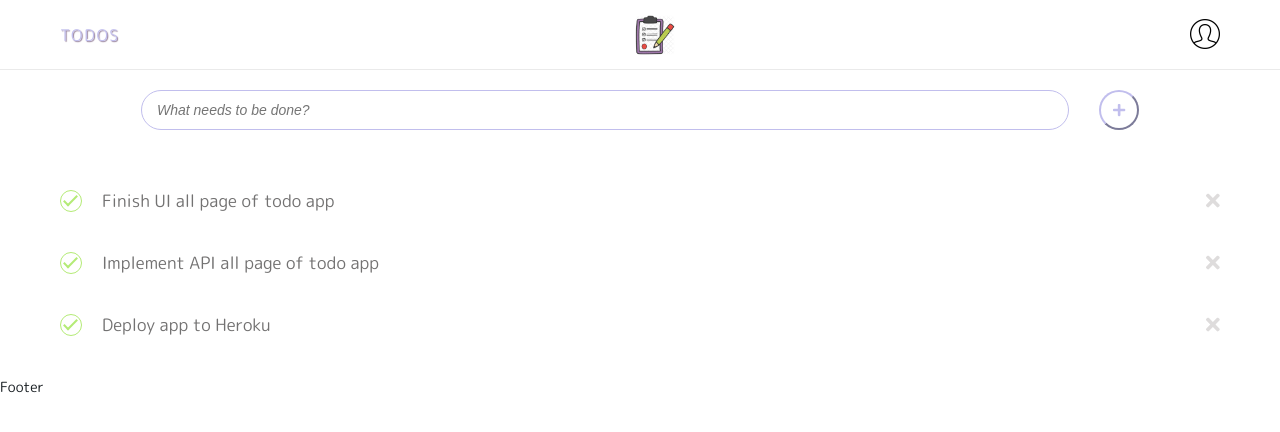
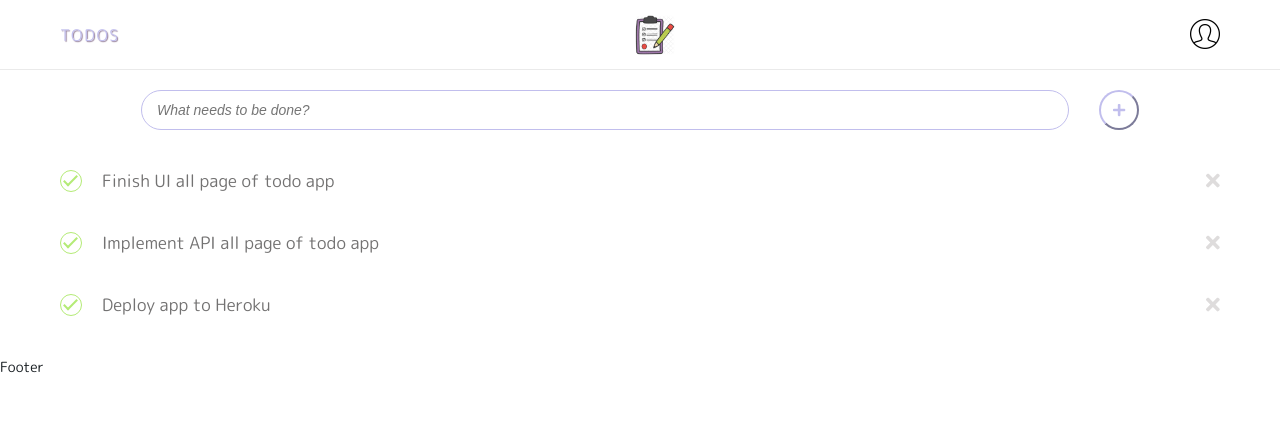
Before and after one commit to mvn-tienle2-dn/Todo-PWA, a Vue app in the folder todo-vue-pwa/: page / in a window 1280 px wide. Shown: the top 432 px of the page. Built offline with nearby package versions, Linux system fonts and the light colour scheme.

Commit message:
Fix padding

```diff
--- a/todo-vue-pwa/src/assets/styling/pages/_list-todo.scss
+++ b/todo-vue-pwa/src/assets/styling/pages/_list-todo.scss
@@ -1,5 +1,5 @@
 .page-list-todo {
-  @include pxRem(padding, 20 0);
+  @include pxRem(padding-bottom, 20);
   .list-todo {
     .todo-item {
       @include pxRem(padding, 20 0);
```
